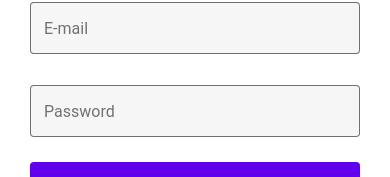
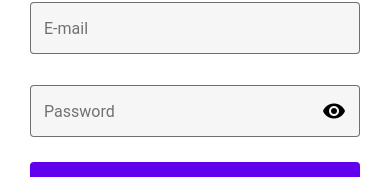
Before and after one commit to fobos531/AIR2004, a React Native app in the folder mobile/: screen / in a window 390 px wide. Shown: the part 331-508 px from the top of the page. Built offline with nearby package versions, Linux system fonts and the light colour scheme; what react-native would draw is missing.

Commit message:
Fixing problem with toggling password button

```diff
--- a/mobile/screens/Login.js
+++ b/mobile/screens/Login.js
@@ -32,6 +32,11 @@ import { Provider as PaperProvider, TextInput, Button, IconButton } from 'react-
 const Login = (props) => {
   const[username, setUsername] = useState('');
   const[password, setPassword] = useState('');
+  const[showHidePassword, setShowHidePassword] = useState(true);
+
+  const handleShowHidePassword = () => {
+    setShowHidePassword(!showHidePassword);
+  }
 
   const handleLoginRequest = () => {
     //TO DO -> spajanje na backend
@@ -58,13 +63,16 @@ const Login = (props) => {
 
               <TextInput
                 style={styles.textInput}
+                secureTextEntry={showHidePassword === true ? false : true}
                 label="Password"
                 value={password}
                 mode= "outlined"
                 onChangeText={(password) => setPassword(password)}
-                right={<TextInput.Icon name={<IconButton icon="eye"/>}/>}
+                right={<TextInput.Icon style={styles.eyeIcon} name={showHidePassword === true ? 'eye' : 'eye-off'} onPress={handleShowHidePassword}/>}
               />
+
             </View>
+
 
             <View style={styles.signButton}>
               <Button
@@ -120,6 +128,11 @@ const styles = StyleSheet.create({
   logo: {
     height: 140,
     width: 170
+  },
+
+  eyeIcon: {
+    marginTop: 15,
+    marginRight: 10
   }
 });
 
```
